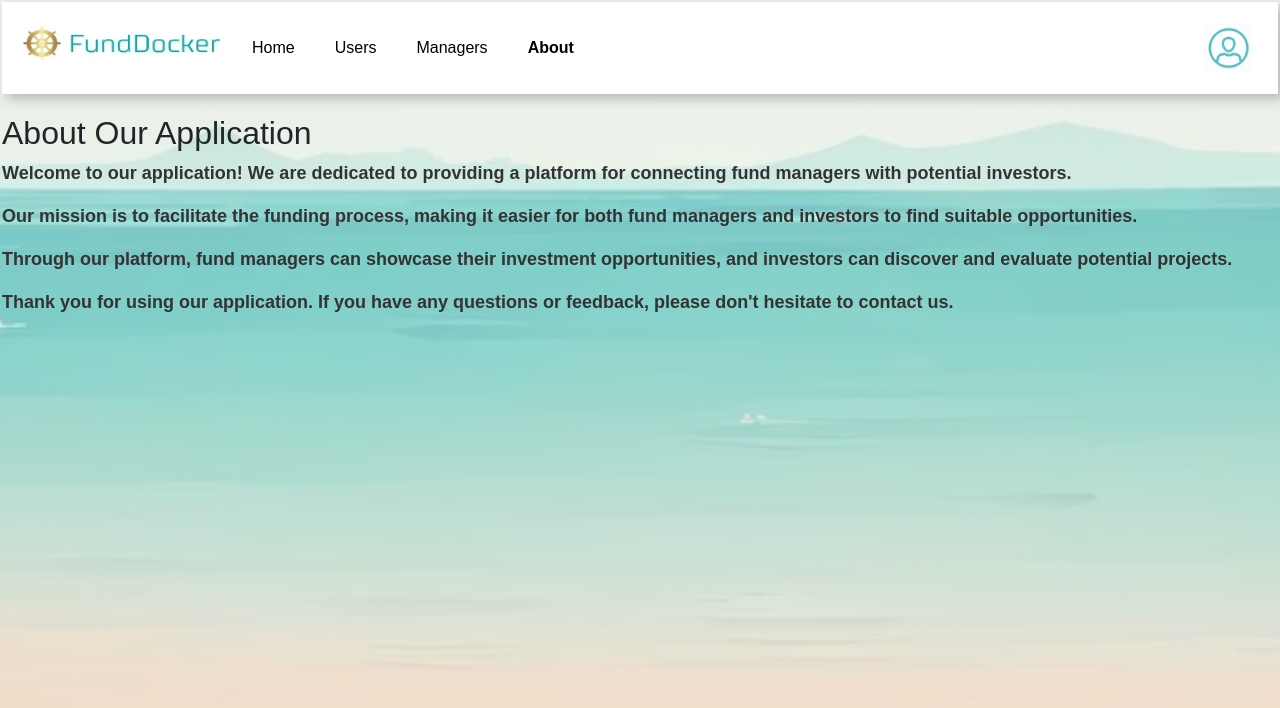
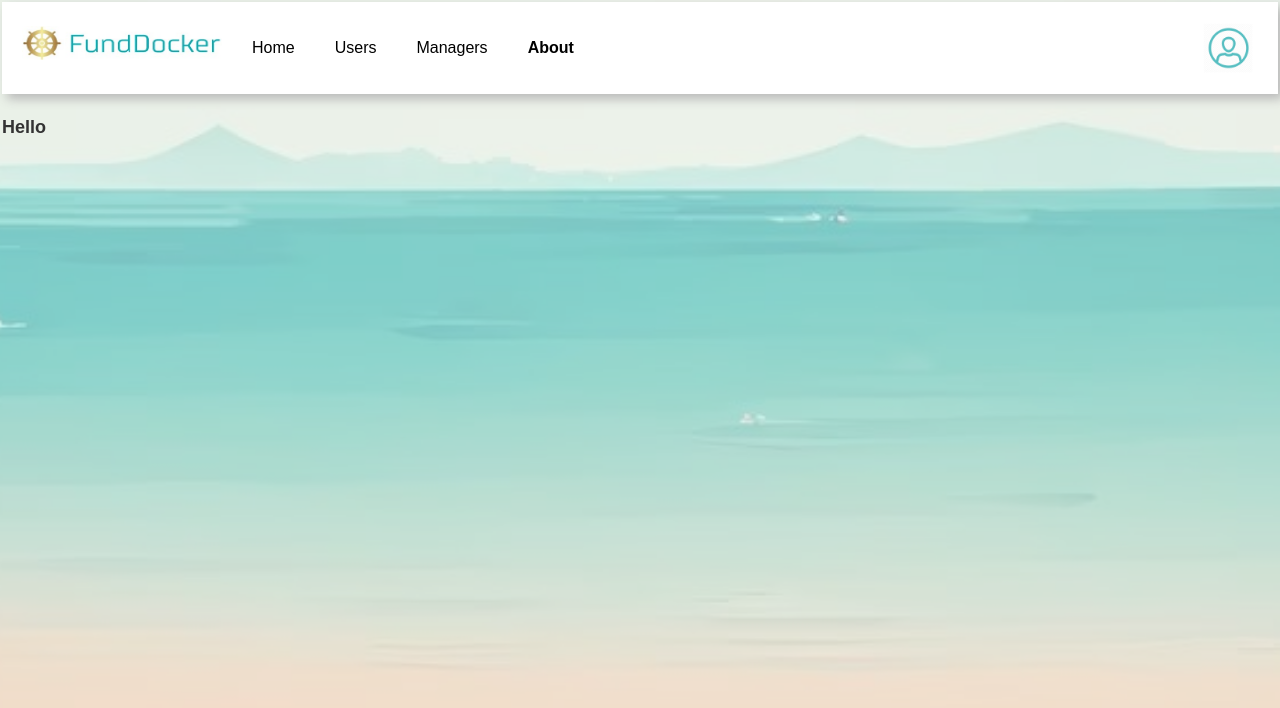
Before and after one commit to Vin1632/funding-management, a React (Create React App) app: page /AdminDashboard in a window 1280 px wide. Both pictures are taken after a click on the button "About". Shown: the top 708 px of the page. Built offline with nearby package versions, Linux system fonts and the light colour scheme; no server answers.

Commit message:
About-added

```diff
--- a/src/App.js
+++ b/src/App.js
@@ -10,6 +10,7 @@ import ManageUsers from "./components/ManageUsers";
 import ProtectedRoute from "./components/ProtectedRoute";
 import { UserAuthContextProvider } from "./context/UserAuthContext";
 import ManageManagers from "./components/ManageFundManagers";
+import About from "./components/About";
 
 function App() {
   return (
@@ -31,6 +32,7 @@ function App() {
               <Route path="/AdminDashboard" element={<AdminDashboard />} />
               <Route path="/ManageUsers" element={<ManageUsers />} />
               <Route path="/ManageManagers" element={<ManageManagers/>} />
+              <Route path="/About" element={<About/>} />
             </Routes>
           </UserAuthContextProvider>
         </Col>
--- /dev/null
+++ b/src/components/About.js
@@ -0,0 +1,19 @@
+import React, { useState } from "react";
+import "../styles/About.css";
+
+const About = () => {
+  // Example user data
+  const [users, setUsers] = useState([
+    { id: 1, name: "John Doe", email: "john@example.com", role: "User", blocked: false },
+    { id: 2, name: "Jane Doe", email: "jane@example.com", role: "Manager", blocked: true },
+    // Add more user data as needed
+  ]);
+
+  return (
+    <div className="About">
+        <p>Hello</p>
+    </div>
+  );
+};
+
+export default About;
--- a/src/components/Admin-dashboard.js
+++ b/src/components/Admin-dashboard.js
@@ -9,6 +9,7 @@ import { useNavigate } from "react-router";
 import { useUserAuth } from "../context/UserAuthContext";
 import ManageUsers from "./ManageUsers";
 import ManageManagers from "./ManageFundManagers";
+import About from "./About";
 
 
 const AdminDashboard = () => {
@@ -92,21 +93,7 @@ const AdminDashboard = () => {
           {selectedTab === "Home" && <div>Content for home</div>}
           {selectedTab === "Users" && <ManageUsers />}
           {selectedTab === "Managers" && <ManageManagers/>}
-          {selectedTab === "About" && <div>
-    <h2>About Our Application</h2>
-    <p>
-      Welcome to our application! We are dedicated to providing a platform for connecting fund managers with potential investors.
-    </p>
-    <p>
-      Our mission is to facilitate the funding process, making it easier for both fund managers and investors to find suitable opportunities.
-    </p>
-    <p>
-      Through our platform, fund managers can showcase their investment opportunities, and investors can discover and evaluate potential projects.
-    </p>
-    <p>
-      Thank you for using our application. If you have any questions or feedback, please don't hesitate to contact us.
-    </p>
-  </div>}
+          {selectedTab === "About" && <About/>}
         </div>
       </div>
   );
```
Also changed, not shown: src/styles/About.css (added).
